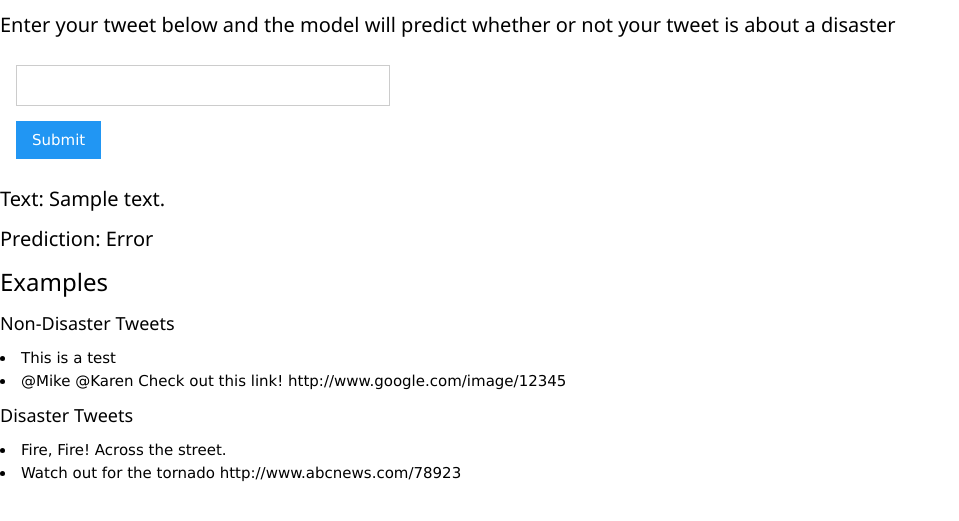
After one commit to JimNeville/tweet_disaster_prediction_app, a Flask app: template templates/prediction_form.html in a window 1280 px wide. The commit adds this page. Shown: the top 521 px of the page, without its empty margins (0-959 px from the left). Run offline with Flask 2, Linux system fonts and the light colour scheme; the template is opened without the code that fills it: most values are stand-ins (such as "Sample title", 1, 10 or a date in 2020); parts of the project's set-up code (start-up, migrations or seed data) failed here and were passed over.

Commit message:
completed front-end templates

```diff
--- a/app.py
+++ b/app.py
@@ -32,13 +32,14 @@ class predict(Resource):
 		train, features = pre.return_final_df(text_df, word_features_train_df, target_series=None)
 
 		prediction = int(model.predict(train[features])[0])
+		headers = {'Content-Type': 'text/html'}
 
 		if prediction == 0:
-			return "Disaster Tweet: No"
+			return make_response(render_template('prediction_form.html', prediction = prediction, text = text_dict['text']), 200, headers)
 		elif prediction == 1:
-			return "Disaster Tweet: Yes"
+			return make_response(render_template('prediction_form.html', prediction = prediction, text = text_dict['text']), 200, headers)
 		else:
-			return "Error"
+			return make_response(render_template('prediction_form.html', prediction = 'Error', text = text_dict['text']), 200, headers)
 
 
 # Endpoints
--- a/templates/base_form.html
+++ b/templates/base_form.html
@@ -28,6 +28,10 @@ Enter your tweet below and the model will predict whether or not your tweet is a
 
 </form>
 
+{% block content %}
+
+{% endblock content %}
+
 <h3>Examples</h3>
 <h5>Non-Disaster Tweets</h5>
 <li>This is a test</li>
--- /dev/null
+++ b/templates/prediction_form.html
@@ -0,0 +1,20 @@
+{% extends 'base_form.html' %}
+
+
+{% block content %}
+
+{% if prediction == 0 %}
+	<h4> Tweet: {{ text }} </h4>
+	<h4> Prediction: Not a Disaster Tweet </h4>
+
+{% elif prediction == 1 %}
+	<h4> Tweet: {{ text }} </h4>
+	<h4> Prediction: Disaster Tweet </h4>
+
+{% else %}
+	<h4> Text: {{ text }} </h4>
+	<h4> Prediction: Error </h4>
+
+{% endif %}
+
+{% endblock content %}
```
